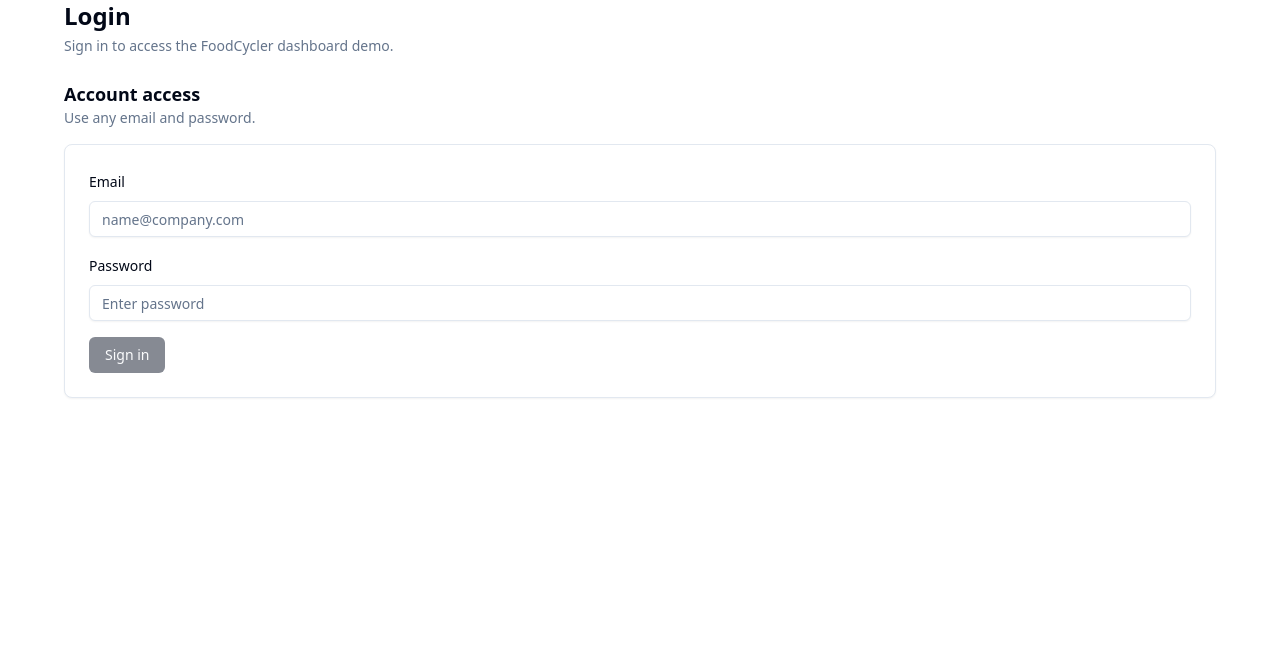
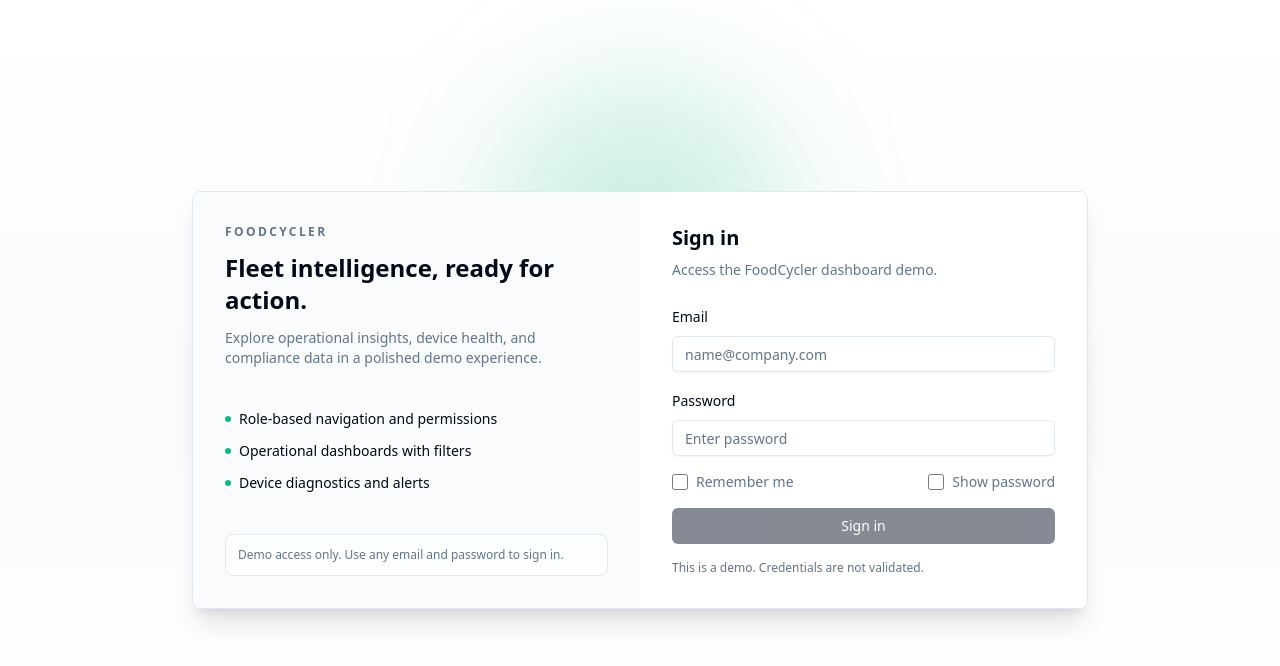
Before and after one commit to SajadSajadpour/Waste-Management-React-TypeScript-, a React (Vite) app: page /#/login in a window 1280 px wide. Shown: the top 666 px of the page. Built offline with nearby package versions, Linux system fonts and the light colour scheme.

Commit message:
Redesigned Login

```diff
--- a/src/pages/LoginPage.tsx
+++ b/src/pages/LoginPage.tsx
@@ -6,11 +6,8 @@
 import { login } from "@/app/store/slices/authSlice"
 import { selectIsAuthenticated } from "@/app/store/slices/authSelectors"
 import { routePaths } from "@/app/router/routes"
-import { PageHeader } from "@/shared/components/PageHeader"
-import { PageLayout } from "@/shared/components/PageLayout"
-import { Section } from "@/shared/components/Section"
-import { ContentCard } from "@/shared/components/ContentCard"
 import { Button } from "@/shared/ui/button"
+import { Card, CardContent } from "@/shared/ui/card"
 import { Input } from "@/shared/ui/input"
 
 export function LoginPage() {
@@ -19,6 +16,8 @@
   const isAuthenticated = useAppSelector(selectIsAuthenticated)
   const [email, setEmail] = useState("")
   const [password, setPassword] = useState("")
+  const [showPassword, setShowPassword] = useState(false)
+  const [rememberMe, setRememberMe] = useState(false)
 
   const isValid = useMemo(() => {
     return email.trim().length > 0 && password.trim().length > 0
@@ -37,16 +36,57 @@
   }
 
   return (
-    <PageLayout>
-      <PageHeader
-        title="Login"
-        description="Sign in to access the FoodCycler dashboard demo."
-      />
-      <Section title="Account access" description="Use any email and password.">
-        <ContentCard>
+    <main className="relative flex min-h-screen items-center justify-center px-4 py-10">
+      <div className="absolute inset-0 bg-gradient-to-b from-background via-muted/40 to-background" />
+      <div className="absolute left-1/2 top-20 h-72 w-72 -translate-x-1/2 rounded-full bg-emerald-500/20 blur-3xl" />
+      <div className="relative w-full max-w-4xl">
+        <Card className="overflow-hidden shadow-xl">
+          <CardContent className="p-0">
+            <div className="grid md:grid-cols-2">
+              <section className="hidden h-full flex-col justify-between gap-6 bg-muted/40 p-8 md:flex">
+                <div className="space-y-3">
+                  <div className="text-xs font-semibold uppercase tracking-[0.2em] text-muted-foreground">
+                    FoodCycler
+                  </div>
+                  <h1 className="text-2xl font-semibold text-foreground">
+                    Fleet intelligence, ready for action.
+                  </h1>
+                  <p className="text-sm text-muted-foreground">
+                    Explore operational insights, device health, and compliance data in a
+                    polished demo experience.
+                  </p>
+                </div>
+                <ul className="space-y-3 text-sm text-foreground">
+                  <li className="flex items-center gap-2">
+                    <span className="h-1.5 w-1.5 rounded-full bg-emerald-500" />
+                    Role-based navigation and permissions
+                  </li>
+                  <li className="flex items-center gap-2">
+                    <span className="h-1.5 w-1.5 rounded-full bg-emerald-500" />
+                    Operational dashboards with filters
+                  </li>
+                  <li className="flex items-center gap-2">
+                    <span className="h-1.5 w-1.5 rounded-full bg-emerald-500" />
+                    Device diagnostics and alerts
+                  </li>
+                </ul>
+                <div className="rounded-lg border border-border bg-background/70 p-3 text-xs text-muted-foreground">
+                  Demo access only. Use any email and password to sign in.
+                </div>
+              </section>
+              <section className="p-6 md:p-8">
+                <div className="mb-6 space-y-2">
+                  <h2 className="text-xl font-semibold text-foreground">Sign in</h2>
+                  <p className="text-sm text-muted-foreground">
+                    Access the FoodCycler dashboard demo.
+                  </p>
+                </div>
                 <form className="space-y-4" onSubmit={handleSubmit}>
                   <div className="space-y-2">
-              <label className="text-sm font-medium text-foreground" htmlFor="login-email">
+                    <label
+                      className="text-sm font-medium text-foreground"
+                      htmlFor="login-email"
+                    >
                       Email
                     </label>
                     <Input
@@ -57,23 +97,52 @@
                     />
                   </div>
                   <div className="space-y-2">
-              <label className="text-sm font-medium text-foreground" htmlFor="login-password">
+                    <label
+                      className="text-sm font-medium text-foreground"
+                      htmlFor="login-password"
+                    >
                       Password
                     </label>
                     <Input
                       id="login-password"
-                type="password"
+                      type={showPassword ? "text" : "password"}
                       value={password}
                       onChange={(event) => setPassword(event.target.value)}
                       placeholder="Enter password"
                     />
                   </div>
-            <Button type="submit" disabled={!isValid}>
+                  <div className="flex flex-wrap items-center justify-between gap-3 text-sm">
+                    <label className="flex items-center gap-2 text-muted-foreground">
+                      <input
+                        type="checkbox"
+                        checked={rememberMe}
+                        onChange={(event) => setRememberMe(event.target.checked)}
+                        className="h-4 w-4 rounded border-border bg-background text-foreground"
+                      />
+                      Remember me
+                    </label>
+                    <label className="flex items-center gap-2 text-muted-foreground">
+                      <input
+                        type="checkbox"
+                        checked={showPassword}
+                        onChange={(event) => setShowPassword(event.target.checked)}
+                        className="h-4 w-4 rounded border-border bg-background text-foreground"
+                      />
+                      Show password
+                    </label>
+                  </div>
+                  <Button type="submit" className="w-full" disabled={!isValid}>
                     Sign in
                   </Button>
+                  <p className="text-xs text-muted-foreground">
+                    This is a demo. Credentials are not validated.
+                  </p>
                 </form>
-        </ContentCard>
-      </Section>
-    </PageLayout>
+              </section>
+            </div>
+          </CardContent>
+        </Card>
+      </div>
+    </main>
   )
 }
```
Lines whose indentation alone changed are shown as unchanged.
